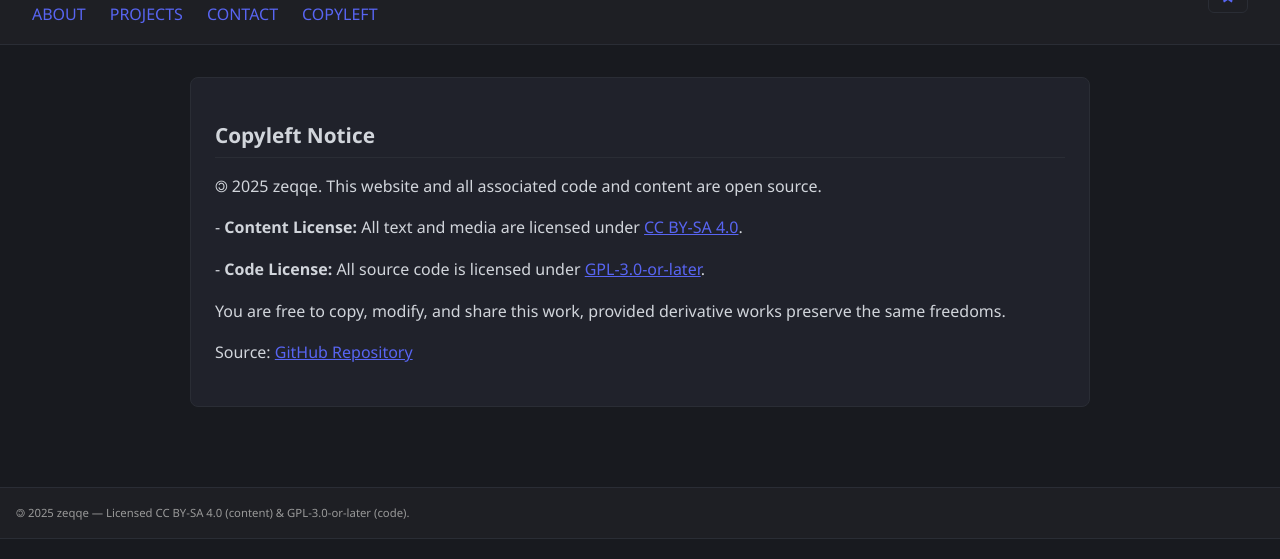
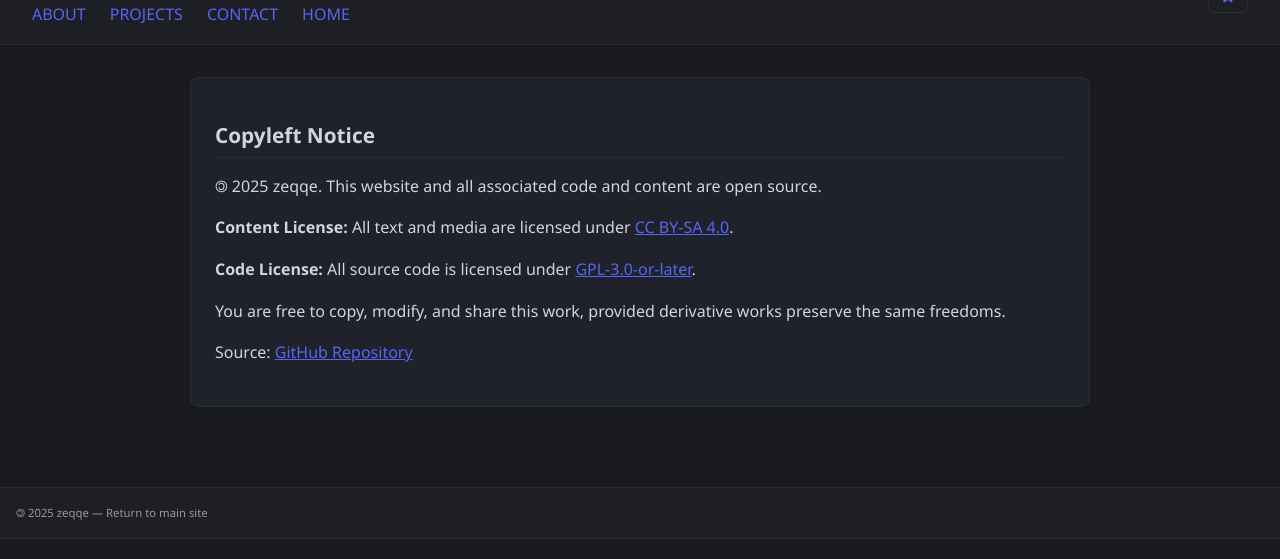
Before and after one commit to Zeqqqe/zeqqe.github.io, a plain HTML site: page copyleft.html in a window 1280 px wide. Shown: the part 55-614 px from the top of the page. Drawn offline with Linux system fonts and the light colour scheme.

Commit message:
Update copyleft.html

```diff
--- a/copyleft.html
+++ b/copyleft.html
@@ -15,10 +15,8 @@
     crossorigin="anonymous"
     referrerpolicy="no-referrer"
   />
-
   <style>
     :root {
-      /* Light mode (modern beige) */
       --bg: #f7f3e9;
       --text: #2a2a2a;
       --header-bg: #f1e9d9;
@@ -29,7 +27,6 @@
     }
 
     body.dark {
-      /* Dark mode (Discord-inspired) */
       --bg: #181a1f;
       --text: #d1d5db;
       --header-bg: #1e1f24;
@@ -139,6 +136,13 @@
     body.dark footer {
       color: #999;
     }
+    footer a {
+      color: inherit;
+      text-decoration: none;
+    }
+    footer a:hover {
+      text-decoration: underline;
+    }
   </style>
 </head>
 <body class="dark">
@@ -150,7 +154,7 @@
           <li><a href="index.html#about">ABOUT</a></li>
           <li><a href="index.html#projects">PROJECTS</a></li>
           <li><a href="index.html#contact">CONTACT</a></li>
-          <li><a href="copyleft.html">COPYLEFT</a></li>
+          <li><a href="index.html">HOME</a></li>
         </ul>
       </nav>
     </div>
@@ -167,12 +171,12 @@
         This website and all associated code and content are open source.
       </p>
       <p>
-        - <strong>Content License:</strong>
+        <strong>Content License:</strong>
         All text and media are licensed under
         <a href="https://creativecommons.org/licenses/by-sa/4.0/" target="_blank">CC BY-SA 4.0</a>.
       </p>
       <p>
-        - <strong>Code License:</strong>
+        <strong>Code License:</strong>
         All source code is licensed under
         <a href="https://www.gnu.org/licenses/gpl-3.0.en.html" target="_blank">GPL-3.0-or-later</a>.
       </p>
@@ -187,7 +191,7 @@
 
   <footer>
     <small>
-      🄯 2025 zeqqe — Licensed CC BY-SA 4.0 (content) & GPL-3.0-or-later (code).
+      <a href="index.html">🄯 2025 zeqqe — Return to main site</a>
     </small>
   </footer>
 
@@ -210,7 +214,7 @@
     if (savedMode !== null) {
       setDarkMode(savedMode === "true");
     } else {
-      setDarkMode(true); // default dark
+      setDarkMode(true);
     }
   </script>
 </body>
```
